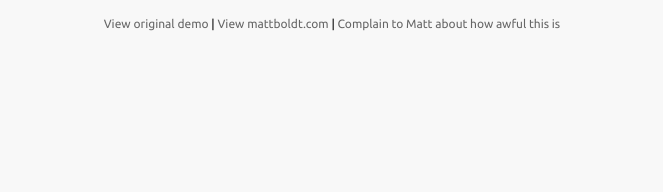
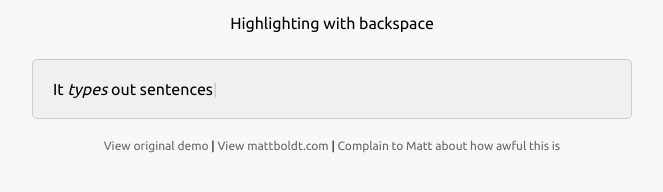
Before and after one commit to mattboldt/typed.js, a website: page index.htm in a window 1280 px wide. Shown: the part 260-452 px from the top of the page, without its empty margins (308-971 px from the left). Drawn offline with nearby package versions, Linux system fonts and the light colour scheme.

Commit message:
Highlight Feature
I have added a feature where it highlights the whole sentence or word
and then removes it. Then it will start typing the next word or
sentence. An example can be found on my website https://safi.me.uk.

```diff
--- a/index.htm
+++ b/index.htm
@@ -15,6 +15,19 @@
             backDelay: 500,
             loop: false,
             contentType: 'html', // or text
+            // defaults to false for infinite loop
+            loopCount: false,
+            callback: function(){ foo(); },
+            resetCallback: function() { newTyped(); }
+        });
+
+        $('#typedHighlight').typed({
+            strings: ["Typed.js is a <strong>jQuery</strong> plugin.", "It <em>types</em> out sentences.", "And then deletes them.", "Try it out!"],
+            typeSpeed: 30,
+            backDelay: 500,
+            loop: false,
+            contentType: 'html', // or text
+            highlight: true,
             // defaults to false for infinite loop
             loopCount: false,
             callback: function(){ foo(); },
@@ -69,6 +82,10 @@
             50% { opacity:0; }
             100% { opacity:1; }
         }
+        .hChar {
+            background-color: #000;
+            color: #fff;
+        }
     </style>
 </head>
 <body>
@@ -80,6 +97,11 @@
             <span id="typed" style="white-space:pre;"></span>
         </div>
 
+        <p>Highlighting with backspace</p>
+        <div class="type-wrap">
+            <span id="typedHighlight" style="white-space:pre;"></span>
+        </div>
+
         <div class="links">
             <a href="http://www.mattboldt.com/demos/typed-js">View original demo</a> | <a href="http://www.mattboldt.com">View mattboldt.com</a> | <a href="http://www.twitter.com/atmattb">Complain to Matt about how awful this is</a>
         </div>
--- a/js/typed.js
+++ b/js/typed.js
@@ -59,6 +59,9 @@
 
         // amount of time to wait before backspacing
         this.backDelay = this.options.backDelay;
+
+        // whether the highlight setting is on
+        this.highlight = this.options.highlight;
 
         // input strings of text
         this.strings = this.options.strings;
@@ -203,7 +206,11 @@
                         }
 
                         self.timeout = setTimeout(function() {
-                            self.backspace(curString, curStrPos);
+                            if(self.highlight == true) {
+                                self.backspaceHighlight(curString, curStrPos);
+                            } else {
+                                self.backspace(curString, curStrPos);
+                            }
                         }, self.backDelay);
                     } else {
 
@@ -238,7 +245,100 @@
             }, humanize);
 
         }
+        ,
+        backspaceHighlight: function(curString, curStrPos) {
+            // exit when stopped
+            if (this.stop === true) {
+                return;
+            }
 
+            // varying values for setTimeout during typing
+            // can't be global since number changes each time loop is executed
+            var humanize = Math.round(Math.random() * (100 - 30)) + this.backSpeed;
+            var self = this;
+
+            // hides the cursor effect while higlighting
+            if(curStrPos === curString.length) {
+                this.cursor.hide();
+            }
+
+            self.timeout = setTimeout(function() {
+
+                if(self.customBack === true) {
+                    if (self.arrayPos == 0){
+                        self.stopNum = 4;
+                    } else if (self.arrayPos == 2){
+                        self.stopNum = 6;
+                    }
+                    //every other time, delete the whole typed string
+                    else {
+                        self.stopNum = 0;
+                    }
+                }
+
+                if (self.contentType === 'html') {
+                    // skip over html tags while backspacing
+                    if (curString.substr(curStrPos).charAt(0) === '>') {
+                        console.log(curString);
+                        var tag = '', tagTemp = '';
+                        while (curString.substr(curStrPos).charAt(0) !== '<') {
+                            //tag -= curString.substr(curStrPos).charAt(0);
+                            tagTemp = "<span class='hChar'>" + curString.substr(curStrPos).charAt(0) + "</span>";
+                            tag -= curString.substr(curStrPos).charAt(0);
+                            tag += curString + tagTemp;
+                            curStrPos--;
+                        }
+                        curStrPos--;
+                        tag += '<';
+                    }
+                }
+
+                // ----- continue important stuff ----- //
+                // highling effect for every letter
+                // covers one letter at a time with the class 'hChar' from the end until the whole word is covered
+                var nextString = curString.substr(0, curStrPos) + "<span class='hChar'>" + curString.substr(curStrPos, curString.length) + "</span>";
+
+                if (self.attr) {
+                    self.el.attr(self.attr, nextString);
+                } else {
+                    if (self.isInput) {
+                        self.el.val(nextString);
+                    } else if (self.contentType === 'html') {
+                        self.el.html(nextString);
+                    } else {
+                        self.el.text(nextString);
+                    }
+                }
+
+                // if the number (id of character in current string) is
+                // less than the stop number, keep going
+                if (curStrPos > self.stopNum) {
+                    // subtract characters one by one
+                    curStrPos--;
+                    // loop the function
+                    self.backspaceHighlight(curString, curStrPos);
+                }
+                // if the stop number has been reached, increase
+                // array position to next string
+                else if (curStrPos <= self.stopNum) {
+                    self.arrayPos++;
+
+                    self.cursor.show();
+
+                    if (self.arrayPos === self.strings.length) {
+                        self.arrayPos = 0;
+
+                        // Shuffle sequence again
+                        if(self.shuffle) self.sequence = self.shuffleArray(self.sequence);
+
+                        self.init();
+                    } else
+                        self.typewrite(self.strings[self.sequence[self.arrayPos]], curStrPos);
+                }
+
+                // humanized value for typing
+            }, humanize);
+        }
         ,
         backspace: function(curString, curStrPos) {
             // exit when stopped
@@ -282,6 +382,7 @@
                 // ----- continue important stuff ----- //
                 // replace text with base text + typed characters
                 var nextString = curString.substr(0, curStrPos);
+
                 if (self.attr) {
                     self.el.attr(self.attr, nextString);
                 } else {
@@ -407,6 +508,8 @@
         attr: null,
         // either html or text
         contentType: 'html',
+        // highlight the text and remove it before typing another string
+        highlight: false,
         // call when done callback function
         callback: function() {},
         // starting callback function before each string
```
Also changed, not shown: README.md, dist/typed.min.js.
